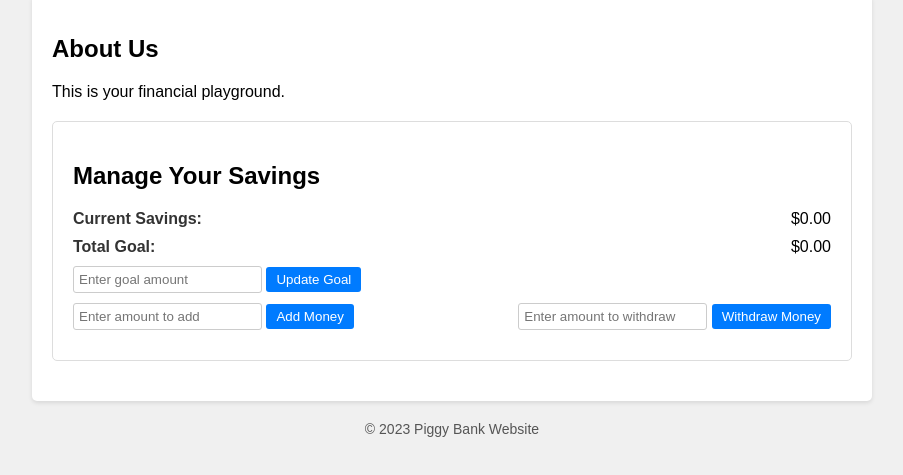
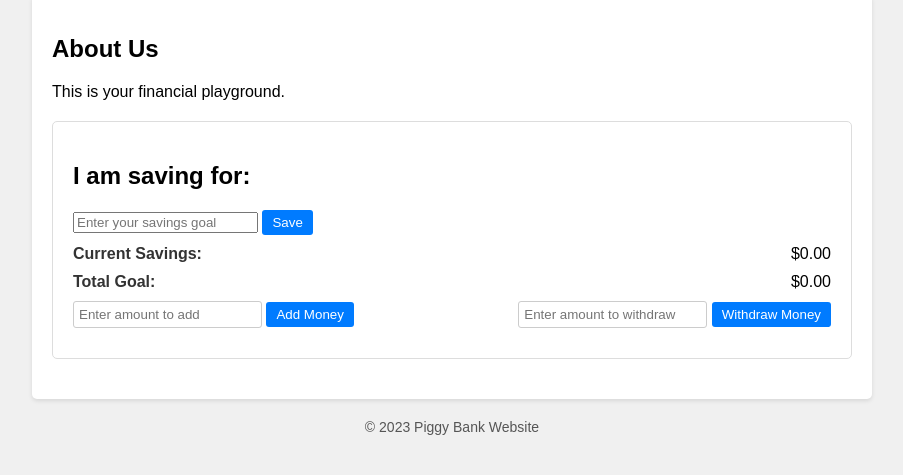
Before and after one commit to StevenT99/Piggy-Bank-Project, a plain HTML site: page index.html in a window 1280 px wide. Shown: the part 69-544 px from the top of the page, without its empty margins (188-1091 px from the left). Drawn offline with Linux system fonts and the light colour scheme.

Commit message:
Put what you are saving for

```diff
--- a/index.html
+++ b/index.html
@@ -18,7 +18,15 @@
       </section>
 
       <section class="content-section">
-        <h2>Manage Your Savings</h2>
+        <h2>I am saving for: <span id="savings-goal-text"></span></h2>
+        <div class="savings-goal">
+          <input
+            type="text"
+            id="goal-input"
+            placeholder="Enter your savings goal"
+          />
+          <button onclick="updateSavingsGoal()">Save</button>
+        </div>
 
         <div class="savings-info">
           <div class="savings-label">Current Savings:</div>
@@ -30,15 +38,6 @@
         <div class="goal-info">
           <div class="goal-label">Total Goal:</div>
           <div class="goal-amount">$<span id="goal-amount">0.00</span></div>
-        </div>
-
-        <div class="goal-input">
-          <input
-            type="number"
-            id="goal-input"
-            placeholder="Enter goal amount"
-          />
-          <button onclick="updateGoal()">Update Goal</button>
         </div>
 
         <div class="money-operations">
--- a/script.js
+++ b/script.js
@@ -4,6 +4,17 @@ const contentParagraph = document.getElementById("content");
 // Define a function to change the content
 function changeContent() {
   contentParagraph.textContent = "The content has been changed!";
+}
+
+// Get references to the HTML elements
+const goalInput = document.getElementById("goal-input");
+const savingsGoalText = document.getElementById("savings-goal-text");
+
+// Define a function to update the savings goal
+function updateSavingsGoal() {
+  const newGoal = goalInput.value;
+  savingsGoalText.textContent = newGoal;
+  goalInput.value = ""; // Clear the input field
 }
 
 // Update Goal
```
